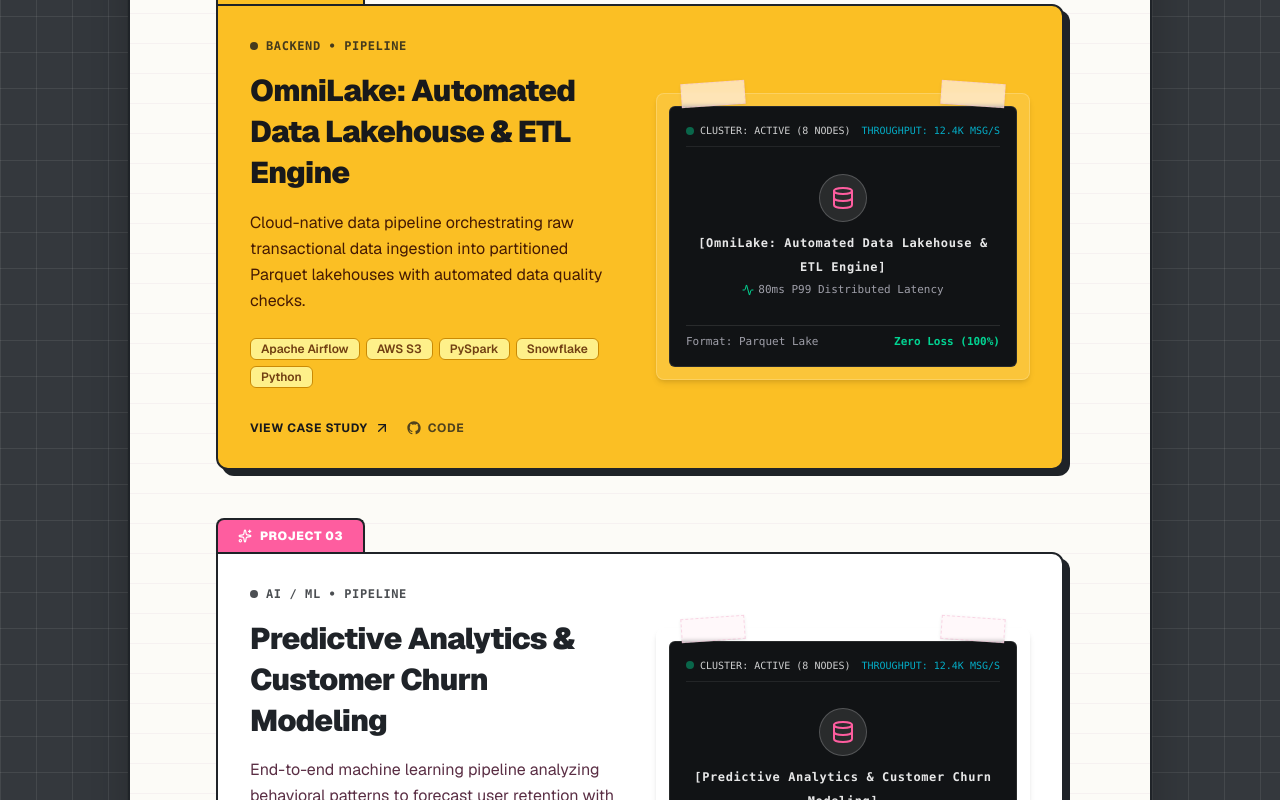
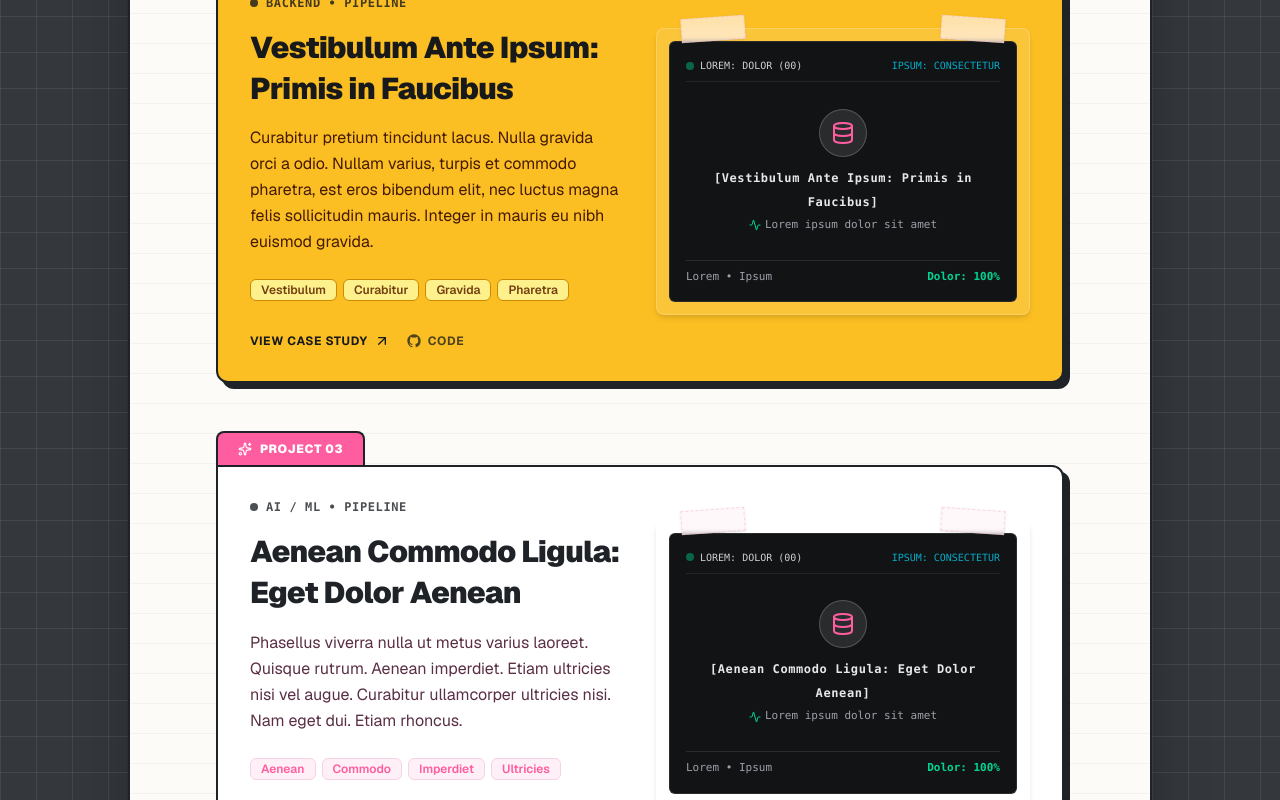
Before and after one commit to reniel8to3/portfolio-website, a Next.js app: page / in a window 1280 px wide. Shown: the part 2540-3340 px from the top of the page. Built offline with nearby package versions, Linux system fonts and the light colour scheme.

Commit message:
Replace project content with Lorem Ipsum placeholders

```diff
--- a/src/components/Projects.tsx
+++ b/src/components/Projects.tsx
@@ -147,9 +147,9 @@ export default function Projects() {
                           <div className="flex items-center justify-between text-[10px] font-mono opacity-80 border-b border-white/10 pb-2">
                             <span className="flex items-center gap-1.5">
                               <span className="w-2 h-2 rounded-full bg-emerald-400 animate-pulse" />
-                              <span>CLUSTER: ACTIVE (8 NODES)</span>
+                              <span>LOREM: DOLOR (00)</span>
                             </span>
-                            <span className="text-cyan-400">THROUGHPUT: 12.4K MSG/S</span>
+                            <span className="text-cyan-400">IPSUM: CONSECTETUR</span>
                           </div>
 
                           {/* Mock Visual Content */}
@@ -162,14 +162,14 @@ export default function Projects() {
                             </span>
                             <div className="text-[11px] font-mono text-zinc-400 mt-1 flex items-center justify-center gap-1">
                               <Activity className="w-3 h-3 text-emerald-400" />
-                              <span>80ms P99 Distributed Latency</span>
+                              <span>Lorem ipsum dolor sit amet</span>
                             </div>
                           </div>
 
                           {/* Mock Footer Balance Bar */}
                           <div className="pt-2 border-t border-white/10 flex items-center justify-between text-[11px] font-mono">
-                            <span className="text-zinc-400">Format: Parquet Lake</span>
-                            <span className="font-bold text-emerald-400">Zero Loss (100%)</span>
+                            <span className="text-zinc-400">Lorem • Ipsum</span>
+                            <span className="font-bold text-emerald-400">Dolor: 100%</span>
                           </div>
                         </div>
                       </div>
--- a/src/data/portfolioData.ts
+++ b/src/data/portfolioData.ts
@@ -95,58 +95,58 @@ export const portfolioData: PortfolioData = {
   projects: [
     {
       id: "project-01",
-      title: "StreamPulse: Real-Time Market Telemetry Pipeline",
+      title: "Lorem Ipsum Dolor: Consectetur Adipiscing",
       category: "Full Stack",
       featured: true,
-      description: "Distributed stream ingestion architecture processing 10,000+ financial market events per second with real-time anomaly detection and sub-second dashboards.",
-      tags: ["Apache Kafka", "PySpark", "PostgreSQL", "Docker", "Grafana"],
+      description: "Lorem ipsum dolor sit amet, consectetur adipiscing elit, sed do eiusmod tempor incididunt ut labore et dolore magna aliqua. Ut enim ad minim veniam, quis nostrud exercitation ullamco laboris nisi ut aliquip ex ea commodo consequat.",
+      tags: ["Lorem", "Ipsum", "Dolor", "Consectetur", "Adipiscing"],
       highlights: [
-        "Ingested and transformed continuous event streams with sub-80ms pipeline latency",
-        "Configured resilient Kafka consumer groups with zero event drop guarantees",
-        "Automated containerized deployment using Docker Compose"
+        "Duis aute irure dolor in reprehenderit in voluptate velit esse cillum dolore eu fugiat nulla pariatur.",
+        "Excepteur sint occaecat cupidatat non proident, sunt in culpa qui officia deserunt mollit anim id est laborum.",
+        "Sed ut perspiciatis unde omnis iste natus error sit voluptatem accusantium doloremque laudantium."
       ],
       githubUrl: "https://github.com",
       liveUrl: "https://vercel.com"
     },
     {
       id: "project-02",
-      title: "OmniLake: Automated Data Lakehouse & ETL Engine",
+      title: "Vestibulum Ante Ipsum: Primis in Faucibus",
       category: "Backend",
       featured: true,
-      description: "Cloud-native data pipeline orchestrating raw transactional data ingestion into partitioned Parquet lakehouses with automated data quality checks.",
-      tags: ["Apache Airflow", "AWS S3", "PySpark", "Snowflake", "Python"],
+      description: "Curabitur pretium tincidunt lacus. Nulla gravida orci a odio. Nullam varius, turpis et commodo pharetra, est eros bibendum elit, nec luctus magna felis sollicitudin mauris. Integer in mauris eu nibh euismod gravida.",
+      tags: ["Vestibulum", "Curabitur", "Gravida", "Pharetra"],
       highlights: [
-        "Built DAG workflows handling multi-source schema evolution and backfills",
-        "Reduced query times by 45% through columnar indexing and partition pruning",
-        "Implemented Great Expectations assertions for automated data validation"
+        "Duis aute irure dolor in reprehenderit in voluptate velit esse cillum dolore.",
+        "Nulla facilisi cras fermentum odio eu feugiat pretium nibh ipsum consequat.",
+        "Pellentesque habitant morbi tristique senectus et netus et malesuada fames ac turpis egestas."
       ],
       githubUrl: "https://github.com",
       liveUrl: "https://vercel.com"
     },
     {
       id: "project-03",
-      title: "Predictive Analytics & Customer Churn Modeling",
+      title: "Aenean Commodo Ligula: Eget Dolor Aenean",
       category: "AI / ML",
       featured: false,
-      description: "End-to-end machine learning pipeline analyzing behavioral patterns to forecast user retention with automated hyperparameter optimization.",
-      tags: ["Python", "Scikit-Learn", "FastAPI", "Pandas", "Tableau"],
+      description: "Phasellus viverra nulla ut metus varius laoreet. Quisque rutrum. Aenean imperdiet. Etiam ultricies nisi vel augue. Curabitur ullamcorper ultricies nisi. Nam eget dui. Etiam rhoncus.",
+      tags: ["Aenean", "Commodo", "Imperdiet", "Ultricies"],
       highlights: [
-        "Achieved 89.4% ROC-AUC score across 500,000+ historical records",
-        "Deployed low-latency inference endpoint using FastAPI and Docker"
+        "Maecenas tempus, tellus eget condimentum rhoncus, sem quam semper libero.",
+        "Aenean leo ligula, porttitor eu, consequat vitae, eleifend ac, enim."
       ],
       githubUrl: "https://github.com",
       liveUrl: "https://vercel.com"
     },
     {
       id: "project-04",
-      title: "ComputeGrid: Parallel Columnar Query Engine",
+      title: "Donec Pede Justo: Fringilla Vel Aliquet",
       category: "Other",
       featured: false,
-      description: "Multi-threaded analytical query evaluation engine built in C++ leveraging SIMD vectorization and cache-conscious columnar layouts.",
-      tags: ["C++", "OpenMP", "Computer Architecture", "Benchmarking"],
+      description: "Vivamus elementum semper nisi. Aenean vulputate eleifend tellus. Aenean leo ligula, porttitor eu, consequat vitae, eleifend ac, enim. Aliquam lorem ante, dapibus in, viverra quis, feugiat a, tellus.",
+      tags: ["Donec", "Fringilla", "Elementum", "Vulputate"],
       highlights: [
-        "Accelerated aggregation queries 3.8x compared to standard row-oriented evaluations",
-        "Profiled cache misses and branch mispredictions with Linux Perf"
+        "Phasellus viverra nulla ut metus varius laoreet quisque rutrum.",
+        "Curabitur ullamcorper ultricies nisi nam eget dui etiam rhoncus."
       ],
       githubUrl: "https://github.com",
       liveUrl: "https://vercel.com"
```
